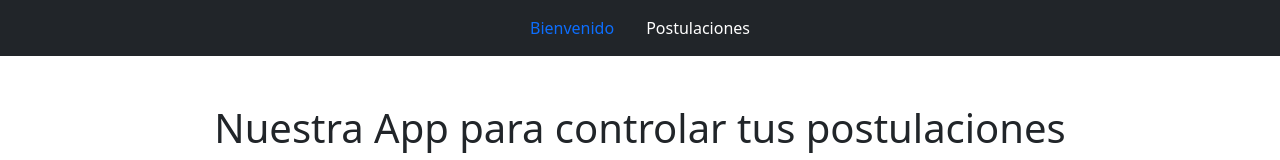
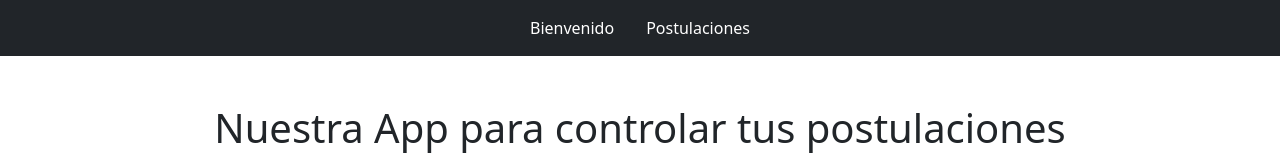
Before and after one commit to arianrdcas/PostulApp, a React (Create React App) app in the folder frontend/: page / in a window 1280 px wide. Shown: the top 160 px of the page. Built offline with nearby package versions, Linux system fonts and the light colour scheme; data requests are answered from the project's data file.

Commit message:
mejorando navbar

```diff
--- a/frontend/src/components/Navbar.jsx
+++ b/frontend/src/components/Navbar.jsx
@@ -1,39 +1,39 @@
 import React from "react";
-import { Link, useLocation } from "react-router-dom";
+import { NavLink, useLocation } from "react-router-dom";
 
 const Navbar = () => {
   const location = useLocation();
 
   return (
     <div>
-      <nav className="navbar navbar-dark navbar-expand-lg bg-dark ">
+      <nav className="navbar navbar-dark  navbar-expand-lg bg-dark ">
         <div className="container-fluid">
           <div
             className="collapse navbar-collapse justify-content-center"
             id="navbarSupportedContent"
           >
             <ul className="nav ">
-              <li className="nav-item">
-                <Link
+              <li className="nav-item ">
+                <NavLink
                   className={
-                    "nav-link text-white" +
+                    "nav-link text-white " +
                     (location.pathname === "/" ? "active" : "")
                   }
                   to="/"
                 >
                   Bienvenido
-                </Link>
+                </NavLink>
               </li>
-              <li className="nav-item">
-                <Link
+              <li className="nav-item ">
+                <NavLink
                   className={
-                    "nav-link  text-white" +
+                    "nav-link text-white " +
                     (location.pathname === "/postulaciones" ? "active" : "")
                   }
                   to="/postulaciones"
                 >
                   Postulaciones
-                </Link>
+                </NavLink>
               </li>
             </ul>
           </div>
```
